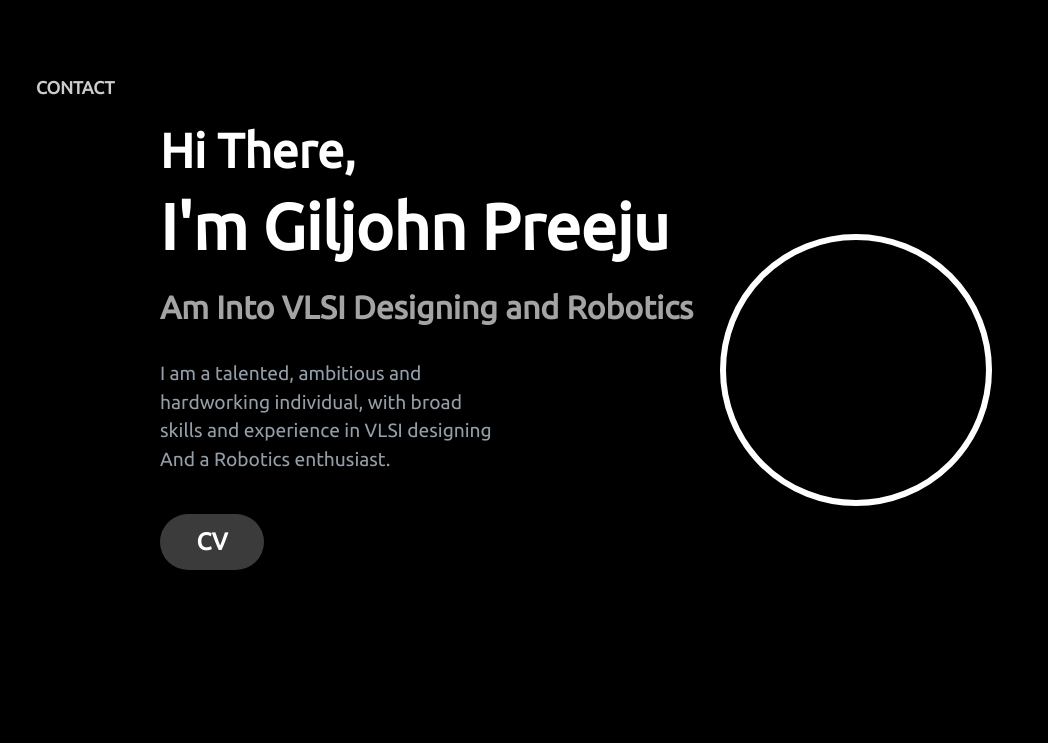
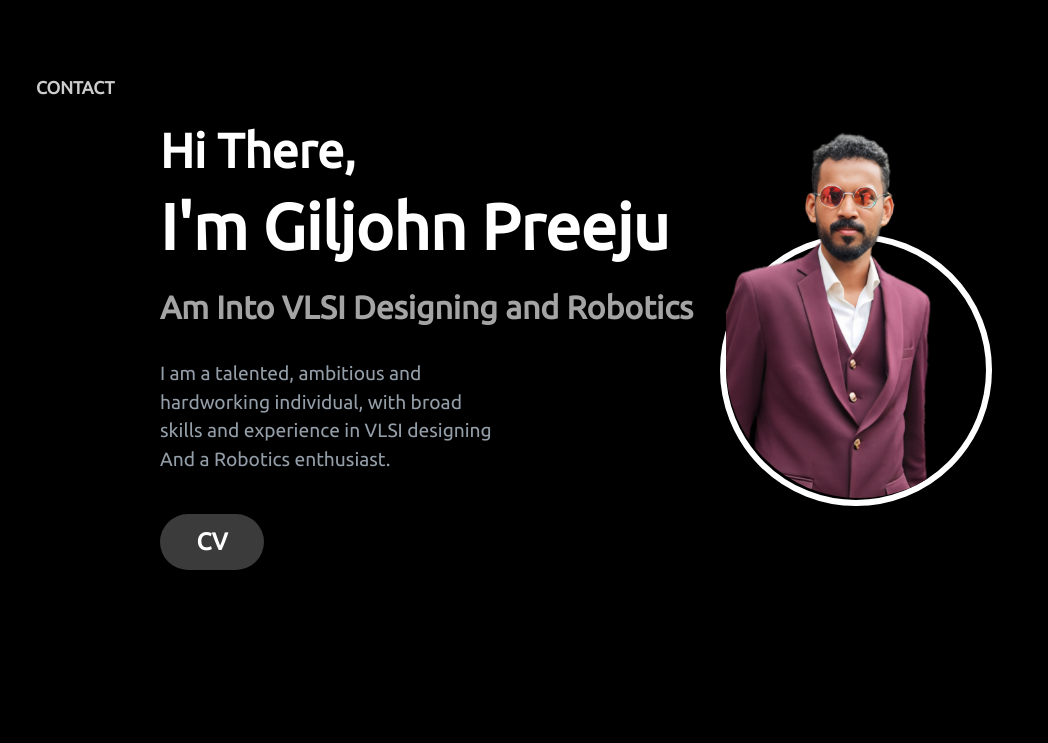
Before and after one commit to giljohn-preeju/personal-portfolio, a plain HTML site: page index.html in a window 1280 px wide. Shown: the part 54-797 px from the top of the page, without its empty margins (0-1048 px from the left). Drawn offline with nearby package versions, Linux system fonts and the light colour scheme; the site is published under a folder, as on GitHub Pages, so addresses that start at the root find nothing; a web font is replaced by a local one.

Commit message:
Update index.html

```diff
--- a/index.html
+++ b/index.html
@@ -49,7 +49,7 @@
             </div>
             <div class="profileImage">
                 <span class="circle-face">
-                    <span style="background-image:url(/images/profile1.png);"></span>
+                    <span style="background-image:url(images/profile1.png);"></span>
                 </span>
             </div>
         </div>
```
